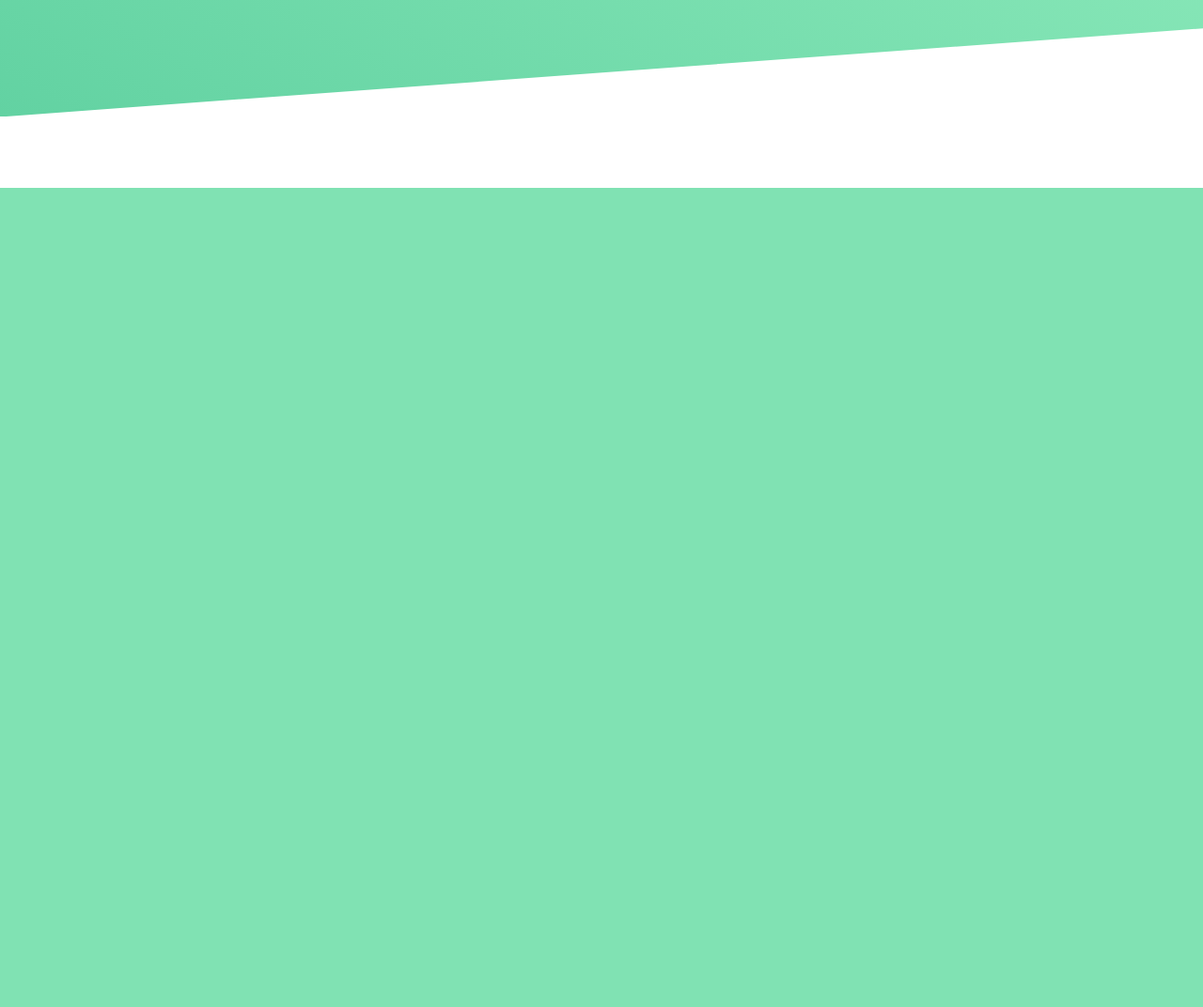
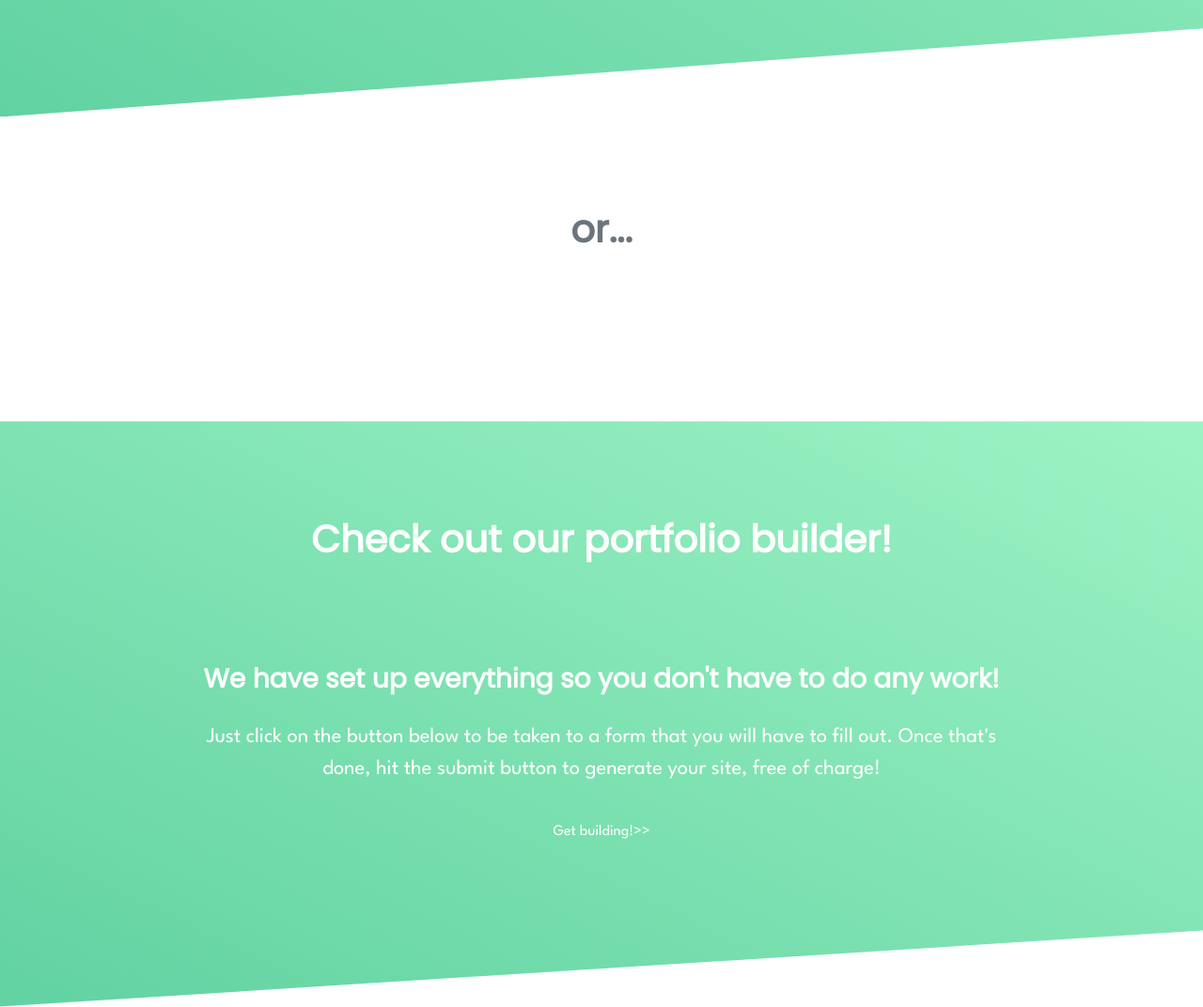
Before and after one commit to Schorcher5/project-crab-gang, a Flask app: page / in a window 1280 px wide. Shown: the part 600-1672 px from the top of the page at 94% size. Before the commit the page ends 800 px from the top, so only its background shows below. Run offline with Flask 2, Linux system fonts and the light colour scheme.

Commit message:
Added the rest of the structure for the index html

```diff
--- a/app/templates/index.html
+++ b/app/templates/index.html
@@ -19,4 +19,20 @@
     </div>
 </section>
 
+<section class="text-secondary">
+    <div class="container-fluid">
+	    <h1> or... </h1>
+    </div>
+ </section>
+
+<section class = "gradient-background promo text-white pt-5">
+
+	<h1>Check out our portfolio builder!</h1>
+	<div class="container-fluid">
+		<h3>We have set up everything so you don't have to do any work!</h3>
+		<p>Just click on the button below to be taken to a form that you will have to fill out. Once that's done, hit the submit button to generate your site, free of charge!</p>
+      		<a href = "/form" class = "btn text-white" title = "portfolio builder link" aria-label = "Karl's site">Get building!>></a>
+    	</div>
+</section>
+
 {% endblock %}
```
